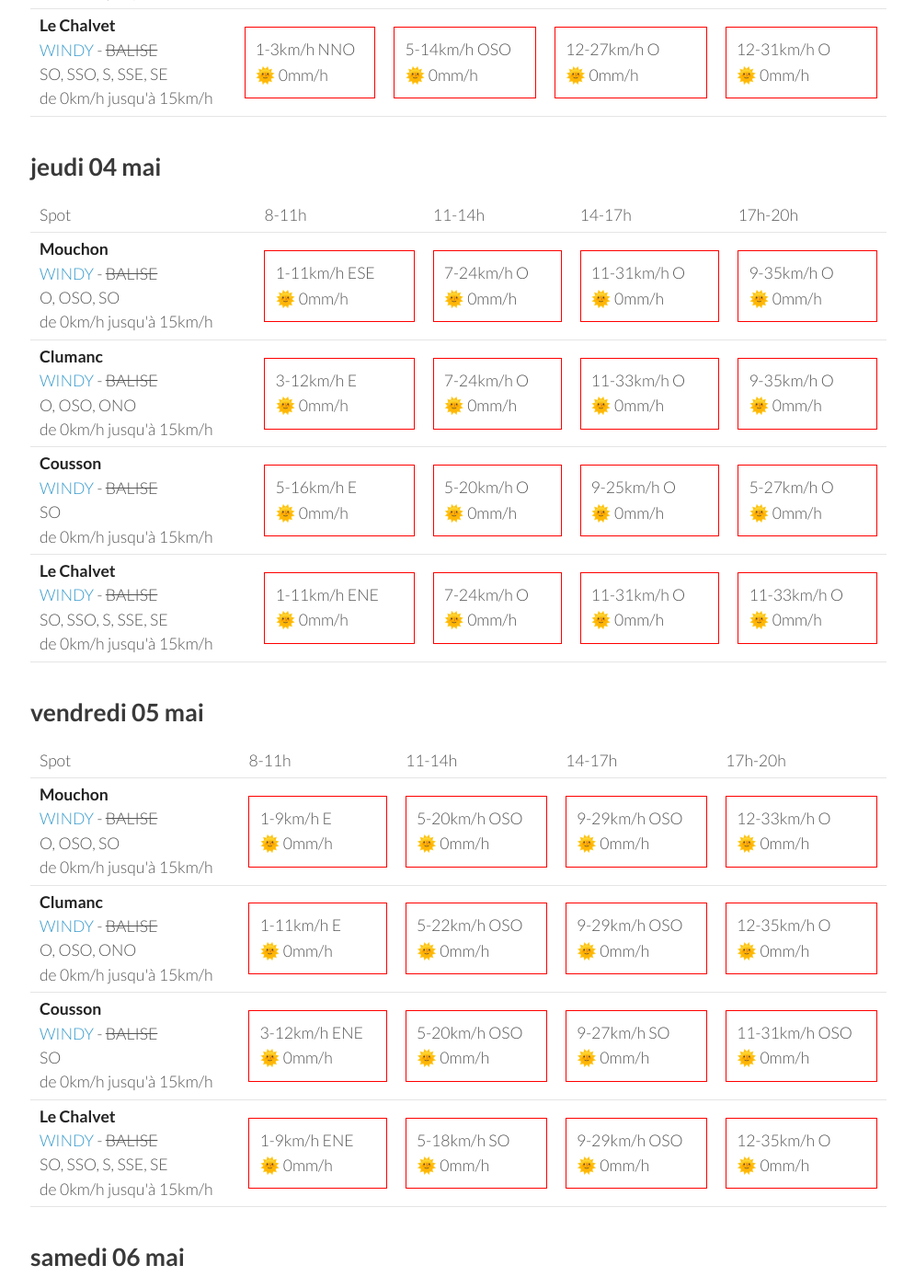
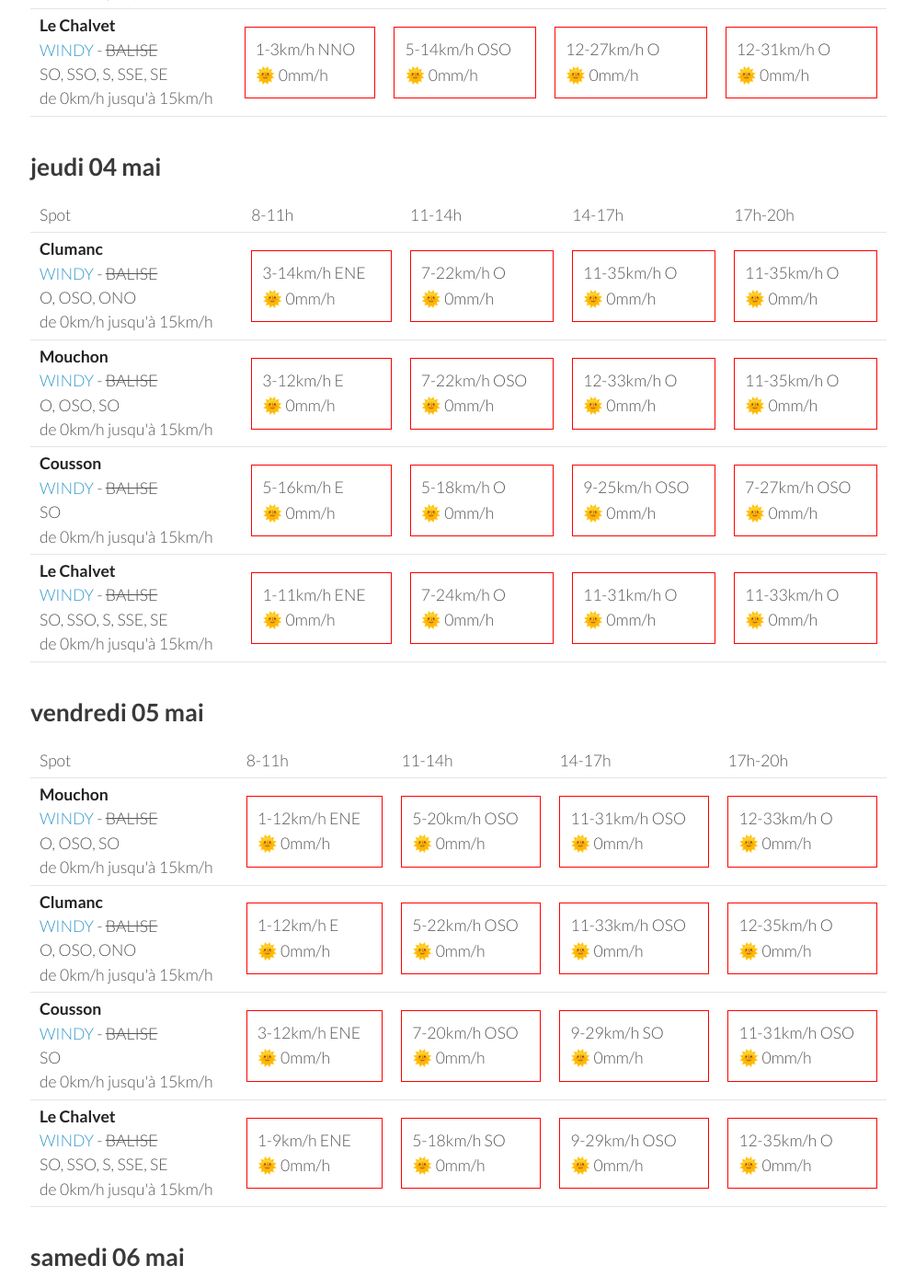
Before and after one commit to parapente-dans-le-nord/parapente-dans-le-nord.github.io, a Jekyll site: the page built from saint_andre.markdown, in a window 1280 px wide and 1400 px high, scrolled down 1299 px. Shown: the whole window at 92% size, without its empty margins (25-1020 px from the left). Built offline with Jekyll 4.4.1, drawn with Linux system fonts in a browser that asks for light colours; some of the changed text lies outside the part shown.

Commit message:
update index.markdown

```diff
--- a/saint_andre.markdown
+++ b/saint_andre.markdown
@@ -130,22 +130,22 @@ page mise à jour le mardi 02 mai 13:36
       <td>17h-20h</td>
     </tr>
 <tr>
-        <td><strong>Mouchon</strong><br><a href="https://windy.com/43.992/6.424?43.878,6.425,10,m:eSuaglR">WINDY</a> - <span class="no-balise"> BALISE </span><br> <span class="vent-favorable">O, OSO, SO</span><br><span class="force-vent">de 0km/h jusqu'à 15km/h</span> </td>
+        <td><strong>Clumanc</strong><br><a href="https://windy.com/44.027/6.402?43.914,6.403,10,m:eSxaglP">WINDY</a> - <span class="no-balise"> BALISE </span><br> <span class="vent-favorable">O, OSO, ONO</span><br><span class="force-vent">de 0km/h jusqu'à 15km/h</span> </td>
 
-            <td><div class="not-flyable"><p>1-11km/h ESE</p><p>🌞 0mm/h</p></div></td>
-            <td><div class="not-flyable"><p>7-24km/h O</p><p>🌞 0mm/h</p></div></td>
-            <td><div class="not-flyable"><p>11-31km/h O</p><p>🌞 0mm/h</p></div></td>
-            <td><div class="not-flyable"><p>9-35km/h O</p><p>🌞 0mm/h</p></div></td>
+            <td><div class="not-flyable"><p>3-14km/h ENE</p><p>🌞 0mm/h</p></div></td>
+            <td><div class="not-flyable"><p>7-22km/h O</p><p>🌞 0mm/h</p></div></td>
+            <td><div class="not-flyable"><p>11-35km/h O</p><p>🌞 0mm/h</p></div></td>
+            <td><div class="not-flyable"><p>11-35km/h O</p><p>🌞 0mm/h</p></div></td>
 
 
     </tr>
 <tr>
-        <td><strong>Clumanc</strong><br><a href="https://windy.com/44.027/6.402?43.914,6.403,10,m:eSxaglP">WINDY</a> - <span class="no-balise"> BALISE </span><br> <span class="vent-favorable">O, OSO, ONO</span><br><span class="force-vent">de 0km/h jusqu'à 15km/h</span> </td>
+        <td><strong>Mouchon</strong><br><a href="https://windy.com/43.992/6.424?43.878,6.425,10,m:eSuaglR">WINDY</a> - <span class="no-balise"> BALISE </span><br> <span class="vent-favorable">O, OSO, SO</span><br><span class="force-vent">de 0km/h jusqu'à 15km/h</span> </td>
 
             <td><div class="not-flyable"><p>3-12km/h E</p><p>🌞 0mm/h</p></div></td>
-            <td><div class="not-flyable"><p>7-24km/h O</p><p>🌞 0mm/h</p></div></td>
-            <td><div class="not-flyable"><p>11-33km/h O</p><p>🌞 0mm/h</p></div></td>
-            <td><div class="not-flyable"><p>9-35km/h O</p><p>🌞 0mm/h</p></div></td>
+            <td><div class="not-flyable"><p>7-22km/h OSO</p><p>🌞 0mm/h</p></div></td>
+            <td><div class="not-flyable"><p>12-33km/h O</p><p>🌞 0mm/h</p></div></td>
+            <td><div class="not-flyable"><p>11-35km/h O</p><p>🌞 0mm/h</p></div></td>
 
 
     </tr>
@@ -153,9 +153,9 @@ page mise à jour le mardi 02 mai 13:36
         <td><strong>Cousson</strong><br><a href="https://windy.com/44.054/6.240?43.940,6.241,10,m:eSAaglz">WINDY</a> - <span class="no-balise"> BALISE </span><br> <span class="vent-favorable">SO</span><br><span class="force-vent">de 0km/h jusqu'à 15km/h</span> </td>
 
             <td><div class="not-flyable"><p>5-16km/h E</p><p>🌞 0mm/h</p></div></td>
-            <td><div class="not-flyable"><p>5-20km/h O</p><p>🌞 0mm/h</p></div></td>
-            <td><div class="not-flyable"><p>9-25km/h O</p><p>🌞 0mm/h</p></div></td>
-            <td><div class="not-flyable"><p>5-27km/h O</p><p>🌞 0mm/h</p></div></td>
+            <td><div class="not-flyable"><p>5-18km/h O</p><p>🌞 0mm/h</p></div></td>
+            <td><div class="not-flyable"><p>9-25km/h OSO</p><p>🌞 0mm/h</p></div></td>
+            <td><div class="not-flyable"><p>7-27km/h OSO</p><p>🌞 0mm/h</p></div></td>
 
 
     </tr>
@@ -188,9 +188,9 @@ page mise à jour le mardi 02 mai 13:36
 <tr>
         <td><strong>Mouchon</strong><br><a href="https://windy.com/43.992/6.424?43.878,6.425,10,m:eSuaglR">WINDY</a> - <span class="no-balise"> BALISE </span><br> <span class="vent-favorable">O, OSO, SO</span><br><span class="force-vent">de 0km/h jusqu'à 15km/h</span> </td>
 
-            <td><div class="not-flyable"><p>1-9km/h E</p><p>🌞 0mm/h</p></div></td>
+            <td><div class="not-flyable"><p>1-12km/h ENE</p><p>🌞 0mm/h</p></div></td>
             <td><div class="not-flyable"><p>5-20km/h OSO</p><p>🌞 0mm/h</p></div></td>
-            <td><div class="not-flyable"><p>9-29km/h OSO</p><p>🌞 0mm/h</p></div></td>
+            <td><div class="not-flyable"><p>11-31km/h OSO</p><p>🌞 0mm/h</p></div></td>
             <td><div class="not-flyable"><p>12-33km/h O</p><p>🌞 0mm/h</p></div></td>
 
 
@@ -198,9 +198,9 @@ page mise à jour le mardi 02 mai 13:36
 <tr>
         <td><strong>Clumanc</strong><br><a href="https://windy.com/44.027/6.402?43.914,6.403,10,m:eSxaglP">WINDY</a> - <span class="no-balise"> BALISE </span><br> <span class="vent-favorable">O, OSO, ONO</span><br><span class="force-vent">de 0km/h jusqu'à 15km/h</span> </td>
 
-            <td><div class="not-flyable"><p>1-11km/h E</p><p>🌞 0mm/h</p></div></td>
+            <td><div class="not-flyable"><p>1-12km/h E</p><p>🌞 0mm/h</p></div></td>
             <td><div class="not-flyable"><p>5-22km/h OSO</p><p>🌞 0mm/h</p></div></td>
-            <td><div class="not-flyable"><p>9-29km/h OSO</p><p>🌞 0mm/h</p></div></td>
+            <td><div class="not-flyable"><p>11-33km/h OSO</p><p>🌞 0mm/h</p></div></td>
             <td><div class="not-flyable"><p>12-35km/h O</p><p>🌞 0mm/h</p></div></td>
 
 
@@ -209,8 +209,8 @@ page mise à jour le mardi 02 mai 13:36
         <td><strong>Cousson</strong><br><a href="https://windy.com/44.054/6.240?43.940,6.241,10,m:eSAaglz">WINDY</a> - <span class="no-balise"> BALISE </span><br> <span class="vent-favorable">SO</span><br><span class="force-vent">de 0km/h jusqu'à 15km/h</span> </td>
 
             <td><div class="not-flyable"><p>3-12km/h ENE</p><p>🌞 0mm/h</p></div></td>
-            <td><div class="not-flyable"><p>5-20km/h OSO</p><p>🌞 0mm/h</p></div></td>
-            <td><div class="not-flyable"><p>9-27km/h SO</p><p>🌞 0mm/h</p></div></td>
+            <td><div class="not-flyable"><p>7-20km/h OSO</p><p>🌞 0mm/h</p></div></td>
+            <td><div class="not-flyable"><p>9-29km/h SO</p><p>🌞 0mm/h</p></div></td>
             <td><div class="not-flyable"><p>11-31km/h OSO</p><p>🌞 0mm/h</p></div></td>
 
 
```
Also changed, not shown: other parts of saint_andre.markdown (+1 -1 lines).
